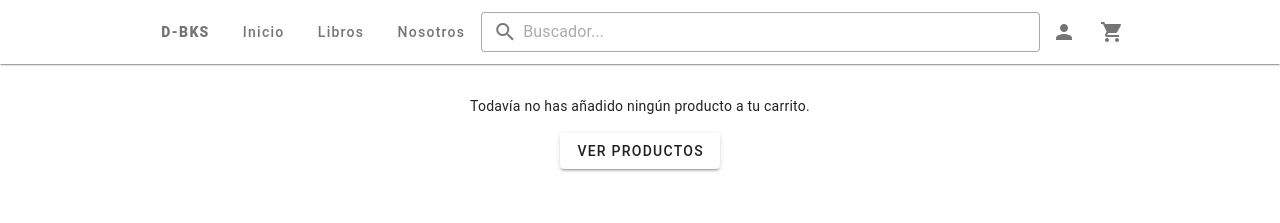
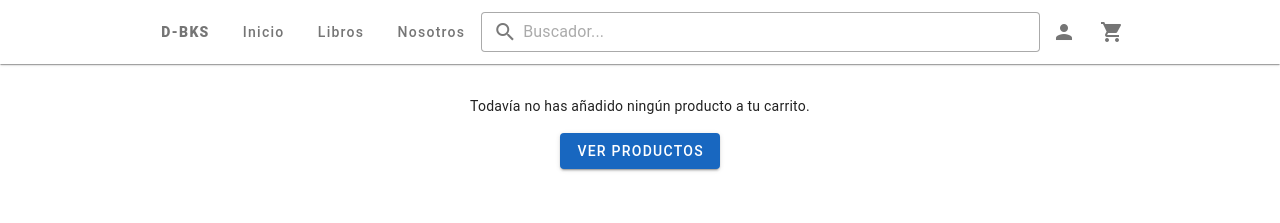
Before and after one commit to Willy93-coder/book-ecommerce-app, a Vue app: page /cart in a window 1280 px wide. Shown: the top 223 px of the page. Built offline with nearby package versions, Linux system fonts and the light colour scheme.

Commit message:
Change: button primary color

```diff
--- a/src/components/EmptyCart.vue
+++ b/src/components/EmptyCart.vue
@@ -1,10 +1,16 @@
 <template>
     <v-container class="d-flex flex-column justify-center align-center" style="max-width: 64rem;">
         <v-card-text>Todavía no has añadido ningún producto a tu carrito.</v-card-text>
-        <v-btn type="sumbit">Ver productos</v-btn>
+        <v-btn color="primary" @click="insertRoute('/')">Ver productos</v-btn>
     </v-container>
 </template>
 
 <script>
-
+    export default {
+        methods: {
+            insertRoute(route){
+                this.$router.push(route);
+            }
+        }
+    }
 </script>
```
